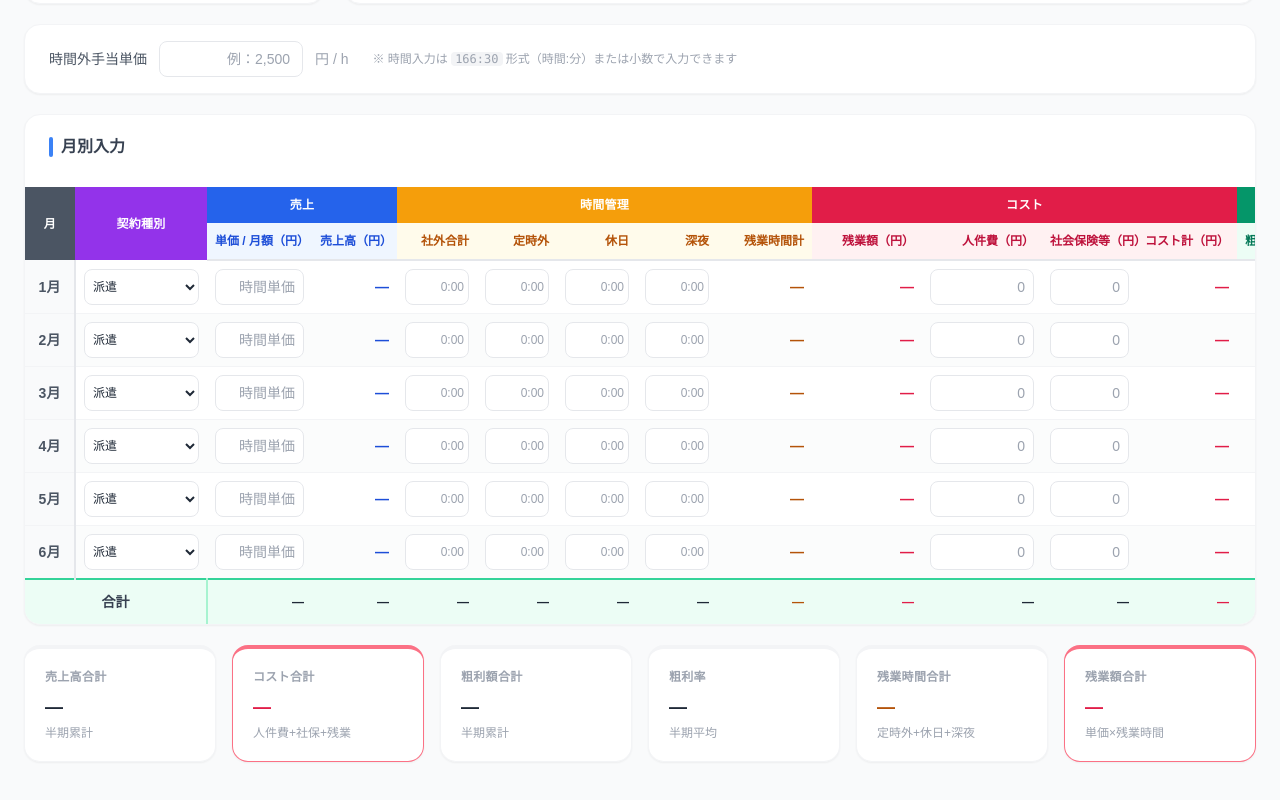
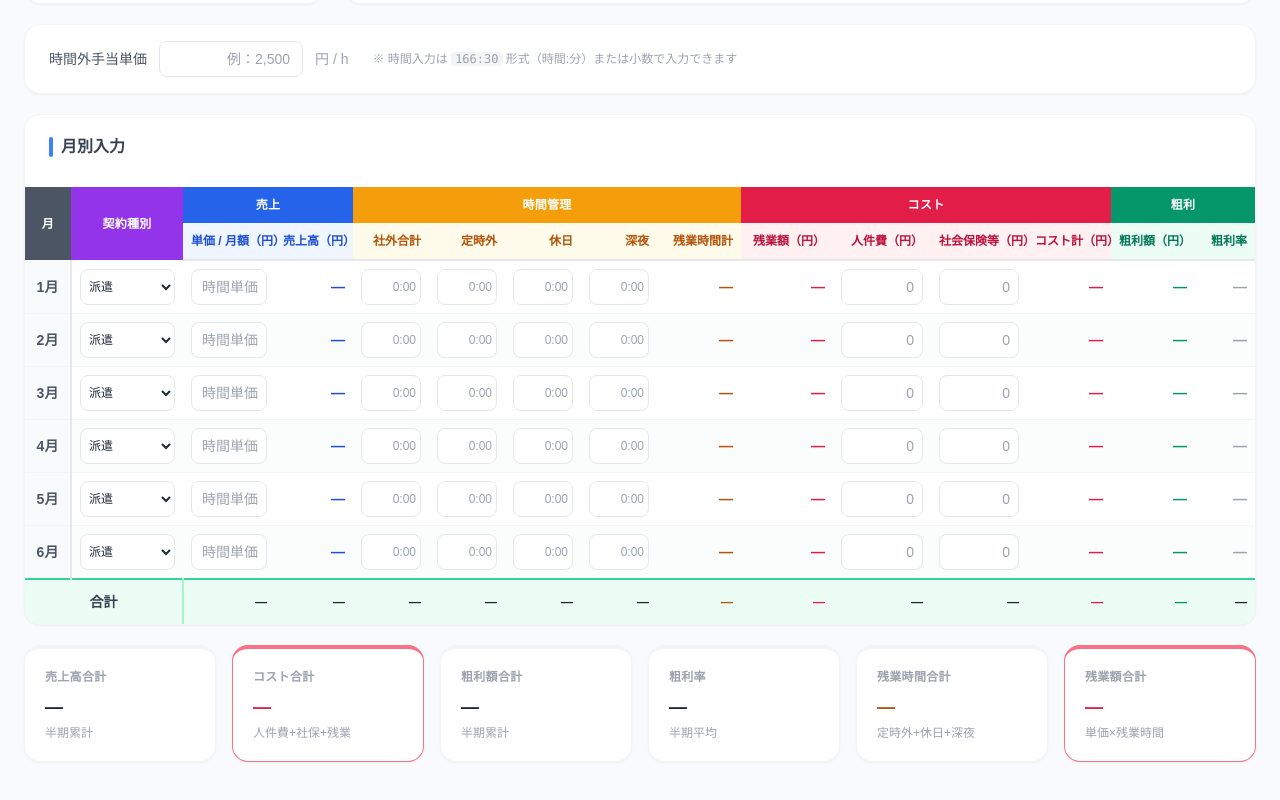
Before and after one commit to takanoriih/test, a Next.js app: page / in a window 1280 px wide. Shown: the part 414-1214 px from the top of the page. Built offline with nearby package versions, Linux system fonts and the light colour scheme.

Commit message:
フッター文字切れ修正・列幅縮小でスクロールバー解消

```diff
--- a/app/components/GrossProfitCalculator.tsx
+++ b/app/components/GrossProfitCalculator.tsx
@@ -253,7 +253,7 @@ export default function GrossProfitCalculator() {
   const gTh = 'text-white text-xs font-bold tracking-wide uppercase py-2.5 text-center';
   const cTh = 'text-xs font-semibold text-right py-2.5 px-2 border-b-2 border-gray-200 whitespace-nowrap';
   const bTd = 'text-right text-sm px-2 py-2 border-b border-gray-100 align-middle';
-  const fTd = 'text-right text-xs font-bold px-2 py-3 bg-emerald-50 border-t-2 border-emerald-400 whitespace-nowrap overflow-hidden';
+  const fTd = 'text-right text-xs font-bold px-2 py-2 bg-emerald-50 border-t-2 border-emerald-400';
 
   return (
     <div className="max-w-[1400px] mx-auto px-6 py-6">
@@ -367,9 +367,9 @@ export default function GrossProfitCalculator() {
           <SectionTitle>月別入力</SectionTitle>
         </div>
         <div className="overflow-x-auto">
-          <table className="w-full border-collapse" style={{ tableLayout: 'fixed', minWidth: '1200px' }}>
+          <table className="w-full border-collapse" style={{ tableLayout: 'fixed', minWidth: '1070px' }}>
             <colgroup>
-              {[50, 132, 105, 85, 80, 80, 80, 80, 95, 110, 120, 95, 100, 82]
+              {[46, 112, 92, 78, 76, 76, 76, 76, 84, 92, 98, 96, 84, 84]
                 .map((w, i) => <col key={i} style={{ width: w + 'px' }} />)}
             </colgroup>
             <thead>
```
